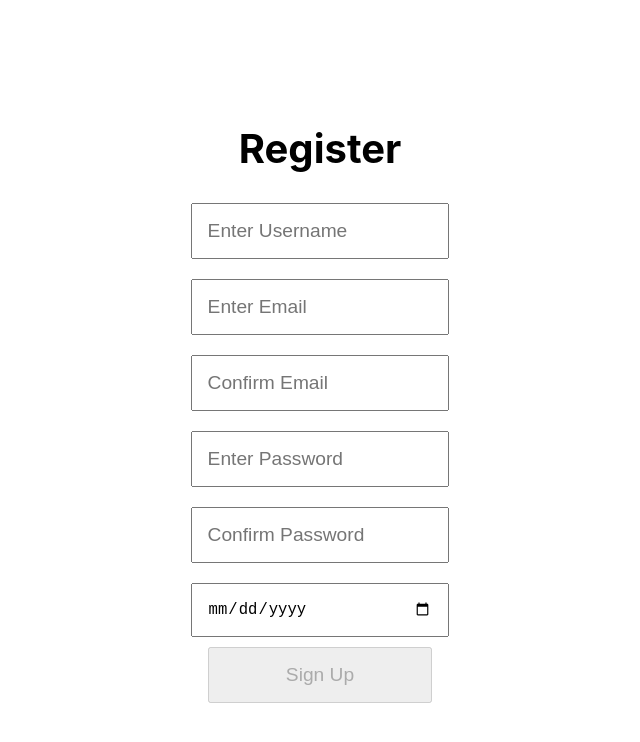
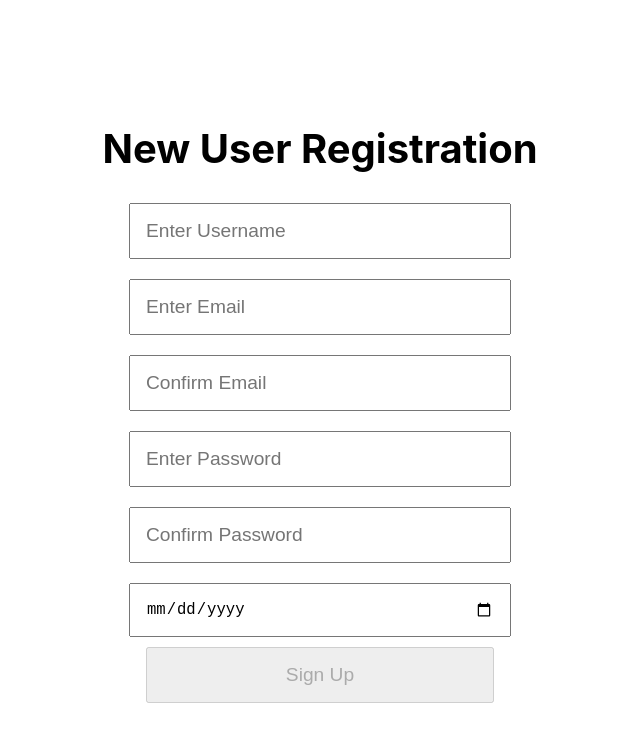
Before and after one commit to AbusiveTuna/Project-Mercury, a React (Create React App) app: page /register in a window 1280 px wide. Shown: the top 742 px of the page, without its empty margins (320-960 px from the left). Built offline with nearby package versions, Linux system fonts and the light colour scheme.

Commit message:
new user form updates

```diff
--- a/src/pages/Register.js
+++ b/src/pages/Register.js
@@ -34,7 +34,7 @@ function Register() {
   return (
     <div className="Register">
       <div className="Register-content">
-        <h1>Register</h1>
+        <h1>New User Registration</h1>
         <input
           type="text"
           placeholder="Enter Username"
```
